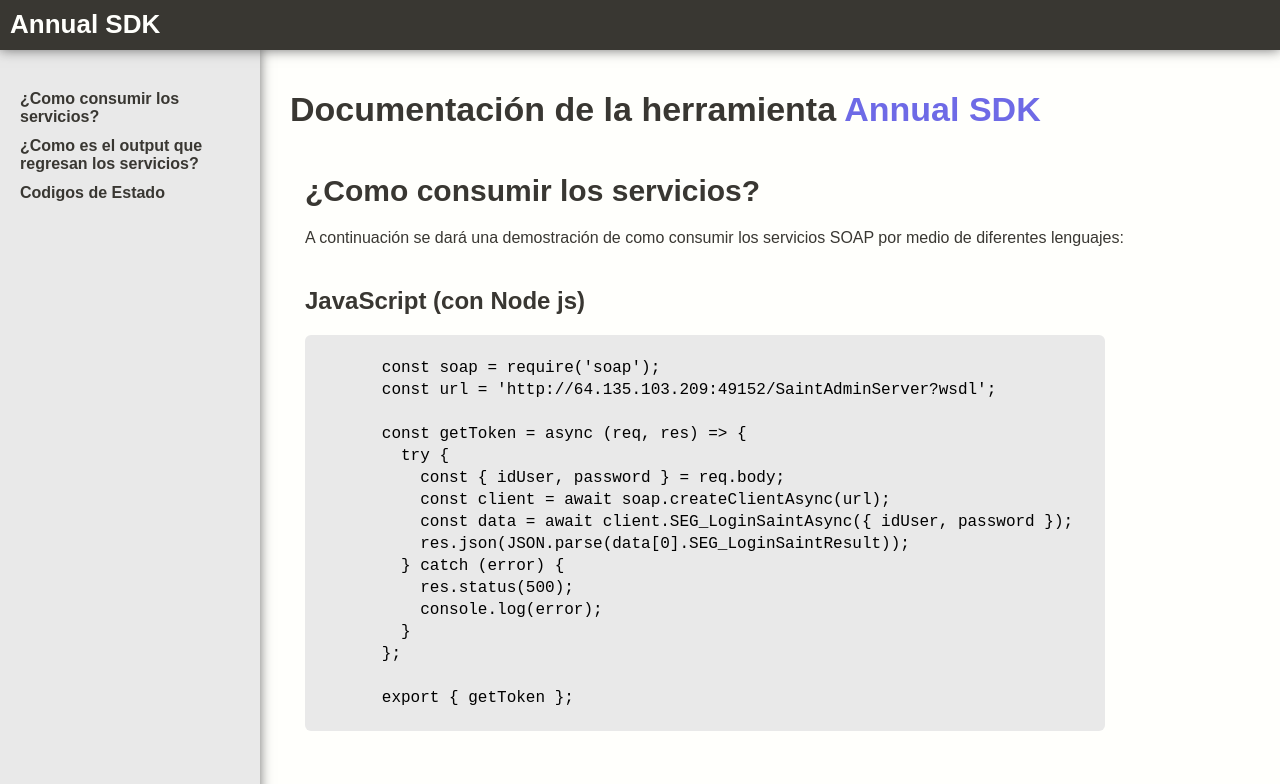
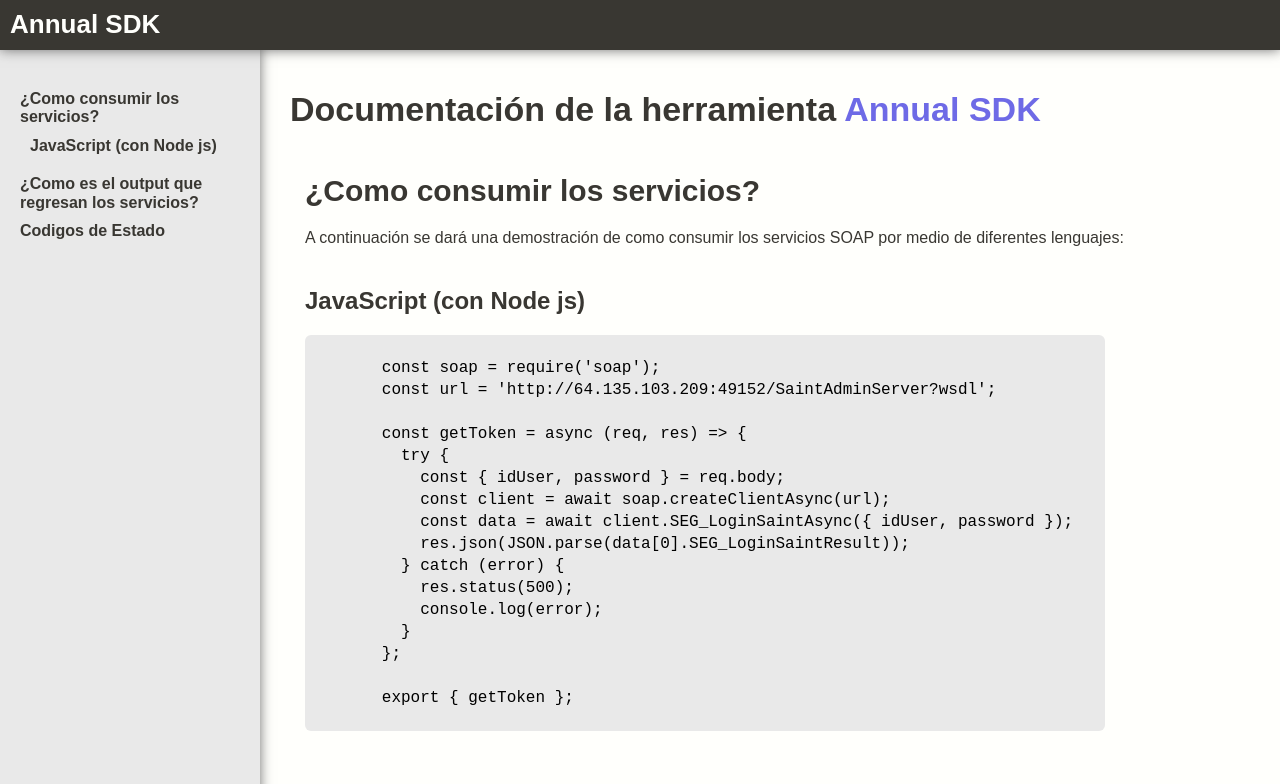
Before and after one commit to alejandrosb8/annual-sdk-documentation, a React (Vite) app: page / in a window 1280 px wide. Shown: the top 784 px of the page. Built offline with nearby package versions, Linux system fonts and the light colour scheme.

Commit message:
add: subsections functionality

```diff
--- a/src/components/SectionComponents.jsx
+++ b/src/components/SectionComponents.jsx
@@ -13,13 +13,6 @@ export const SectionTitle = styled.h2`
   font-size: 3rem;
   font-weight: 700;
   color: ${COLORS.secondary};
-`;
-
-export const SectionSubTitle = styled.h3`
-  font-size: 2.4rem;
-  font-weight: 700;
-  color: ${COLORS.secondary};
-  margin-top: 40px;
 `;
 
 export const SectionP = styled.p`
--- /dev/null
+++ b/src/components/SubSectionComponents.jsx
@@ -0,0 +1,9 @@
+import styled from 'styled-components';
+import { COLORS } from '../utils/constants';
+
+export const SectionSubTitle = styled.h3`
+  font-size: 2.4rem;
+  font-weight: 700;
+  color: ${COLORS.secondary};
+  margin-top: 40px;
+`;
--- a/src/layouts/NavMenu.jsx
+++ b/src/layouts/NavMenu.jsx
@@ -32,6 +32,12 @@ const StyledUl = styled.ul`
   overflow-x: hidden;
 `;
 
+const StyledSubUl = styled.ul`
+  list-style: none;
+  margin-left: 10px;
+  margin-bottom: 20px;
+`;
+
 const StyledLi = styled.li`
   margin-top: 10px;
   width: 100%;
@@ -55,23 +61,42 @@ export const NavMenu = (props) => {
 
   useEffect(() => {
     const idArray = [];
-    const titlesArray = Array.from(document.getElementsByTagName('h2'));
+    const titlesArray = Array.from(document.getElementsByTagName('section'));
     titlesArray.forEach((element, index) => {
       const newId = `title-id-${index}`;
       element.id = newId;
       idArray.push(newId);
     });
+    const subTitles = Array.from(document.querySelectorAll(`h3`));
+    subTitles.forEach((subtitle, newIndex) => {
+      const newSubId = `subtitle-id-${newIndex}`;
+      subtitle.id = newSubId;
+    });
     setIds(idArray);
   }, []);
+
+  //No juzguen el codigo de abajo, despues lo hago más bonito XD
 
   return (
     <MainLayout size={props.size} active={props.active}>
       <StyledNav>
         <StyledUl>
           {ids.map((x) => {
+            const subTitles = Array.from(document.querySelectorAll(`#${x} > div > h3`));
             return (
-              <StyledLi>
-                <StyledAnchor href={`#${x}`}>{document.getElementById(x).textContent}</StyledAnchor>
+              <StyledLi key={x}>
+                <StyledAnchor href={`#${x}`}>{Array.from(document.querySelectorAll(`#${x} > h2`))[0].textContent}</StyledAnchor>
+                {subTitles.length > 0 && (
+                  <StyledSubUl>
+                    {subTitles.map((y, index) => {
+                      return (
+                        <StyledLi key={index}>
+                          <StyledAnchor href={`#${y.id}`}>{y.textContent}</StyledAnchor>
+                        </StyledLi>
+                      );
+                    })}
+                  </StyledSubUl>
+                )}
               </StyledLi>
             );
           })}
--- a/src/sections/Installation.jsx
+++ b/src/sections/Installation.jsx
@@ -1,5 +1,6 @@
 import React from 'react';
-import { StyledSection, SectionTitle, SectionP, SectionSubTitle, SectionCode } from '../components/SectionComponents';
+import { StyledSection, SectionTitle, SectionP } from '../components/SectionComponents';
+import { JavascriptSubSection } from './subSections/InstallationSubSection/Javascript';
 
 export const Installation = () => {
   return (
@@ -8,25 +9,7 @@ export const Installation = () => {
       <SectionP>
         {'A continuación se dará una demostración de como consumir los servicios SOAP por medio de diferentes lenguajes:'}
       </SectionP>
-      <SectionSubTitle>{'JavaScript (con Node js)'}</SectionSubTitle>
-      <SectionCode>{`
-        const soap = require('soap');
-        const url = 'http://64.135.103.209:49152/SaintAdminServer?wsdl';
-
-        const getToken = async (req, res) => {
-          try {
-            const { idUser, password } = req.body;
-            const client = await soap.createClientAsync(url);
-            const data = await client.SEG_LoginSaintAsync({ idUser, password });
-            res.json(JSON.parse(data[0].SEG_LoginSaintResult));
-          } catch (error) {
-            res.status(500);
-            console.log(error);
-          }
-        };
-
-        export { getToken };
-      `}</SectionCode>
+      <JavascriptSubSection />
     </StyledSection>
   );
 };
--- a/src/sections/OutputSOAP.jsx
+++ b/src/sections/OutputSOAP.jsx
@@ -1,5 +1,5 @@
 import React from 'react';
-import { StyledSection, SectionTitle, SectionP, SectionSubTitle, SectionCode } from '../components/SectionComponents';
+import { StyledSection, SectionTitle, SectionP, SectionCode } from '../components/SectionComponents';
 
 export const OutputSOAP = () => {
   return (
--- /dev/null
+++ b/src/sections/subSections/InstallationSubSection/Javascript.jsx
@@ -0,0 +1,32 @@
+import { SectionSubTitle } from '../../../components/SubSectionComponents';
+import { SectionCode } from '../../../components/SectionComponents';
+
+import React from 'react';
+
+export const JavascriptSubSection = () => {
+  return (
+    <div>
+      <SectionSubTitle>{'JavaScript (con Node js)'}</SectionSubTitle>
+      <SectionCode>
+        {`
+        const soap = require('soap');
+        const url = 'http://64.135.103.209:49152/SaintAdminServer?wsdl';
+
+        const getToken = async (req, res) => {
+          try {
+            const { idUser, password } = req.body;
+            const client = await soap.createClientAsync(url);
+            const data = await client.SEG_LoginSaintAsync({ idUser, password });
+            res.json(JSON.parse(data[0].SEG_LoginSaintResult));
+          } catch (error) {
+            res.status(500);
+            console.log(error);
+          }
+        };
+
+        export { getToken };
+      `}
+      </SectionCode>
+    </div>
+  );
+};
```
